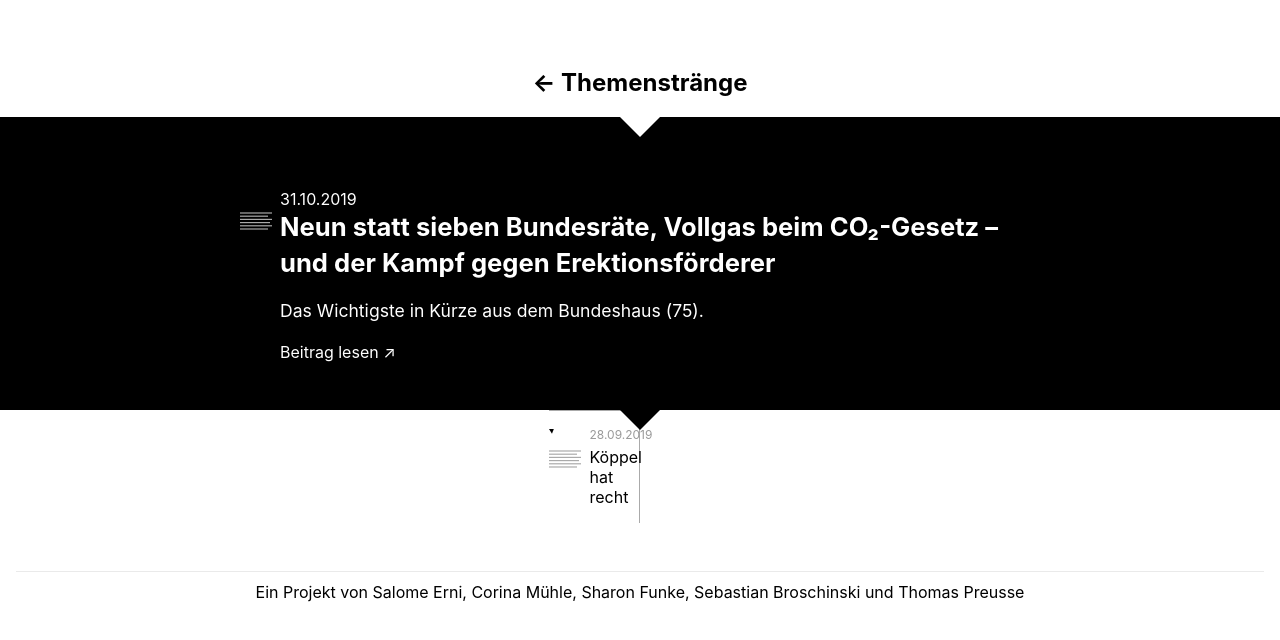
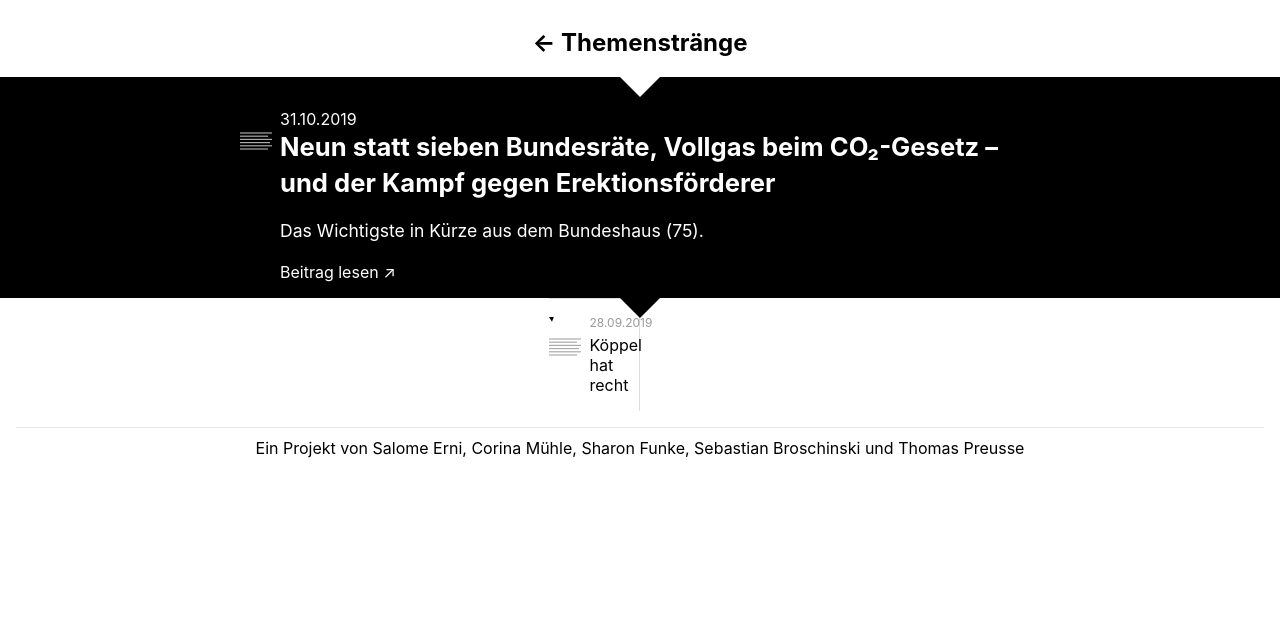
Before and after one commit to tpreusse/rejoha21, a Next.js app: page / in a window 1280 px wide. Shown: the top 640 px of the page. Built offline with nearby package versions, Linux system fonts and the light colour scheme.

Commit message:
fix: css

```diff
--- a/styles/Main.module.css
+++ b/styles/Main.module.css
@@ -11,8 +11,8 @@
   flex-wrap: wrap;
   justify-content: center;
   align-items: flex-start;
-  padding-top: 3em;
-  padding-bottom: 3em;
+  padding-top: .5em;
+  padding-bottom: 1em;
   text-align: left;
   max-width: 800px;
   margin: 0 auto;
@@ -161,8 +161,8 @@
   display: flex;
   padding: 1em;
   max-width: 50%;
-  border-top: 1px solid #aaa;
-  border-right: 1px solid #aaa;
+  border-top: 1px solid #ddd;
+  border-right: 1px solid #ddd;
   padding-top: 1rem;
   padding-left: 0;
 }
```
